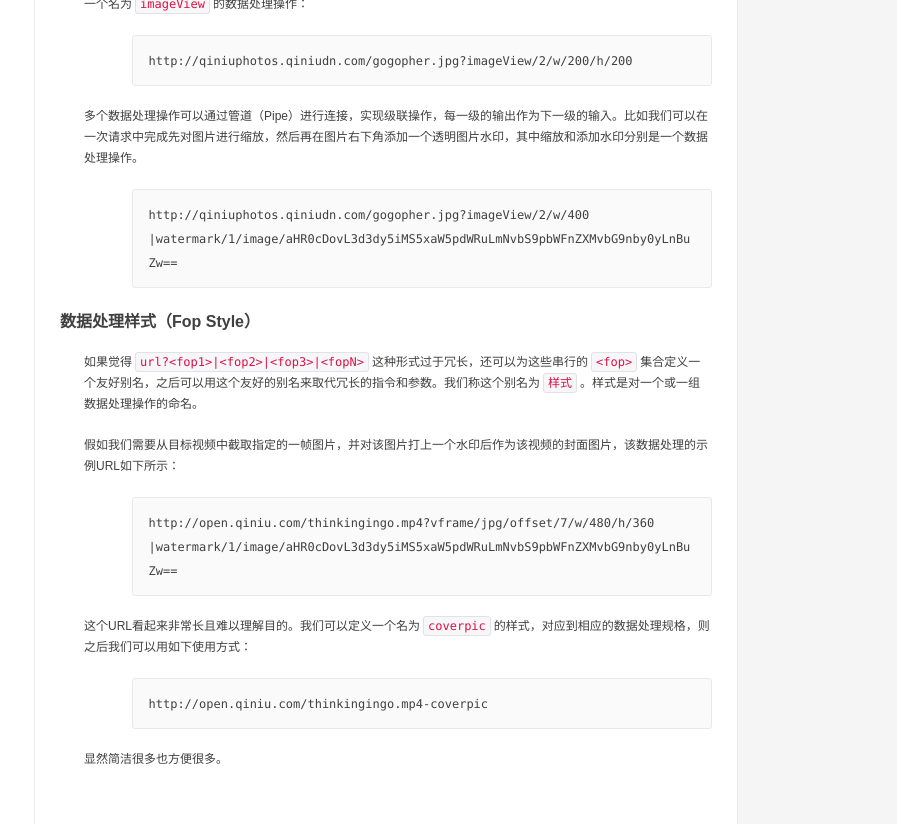
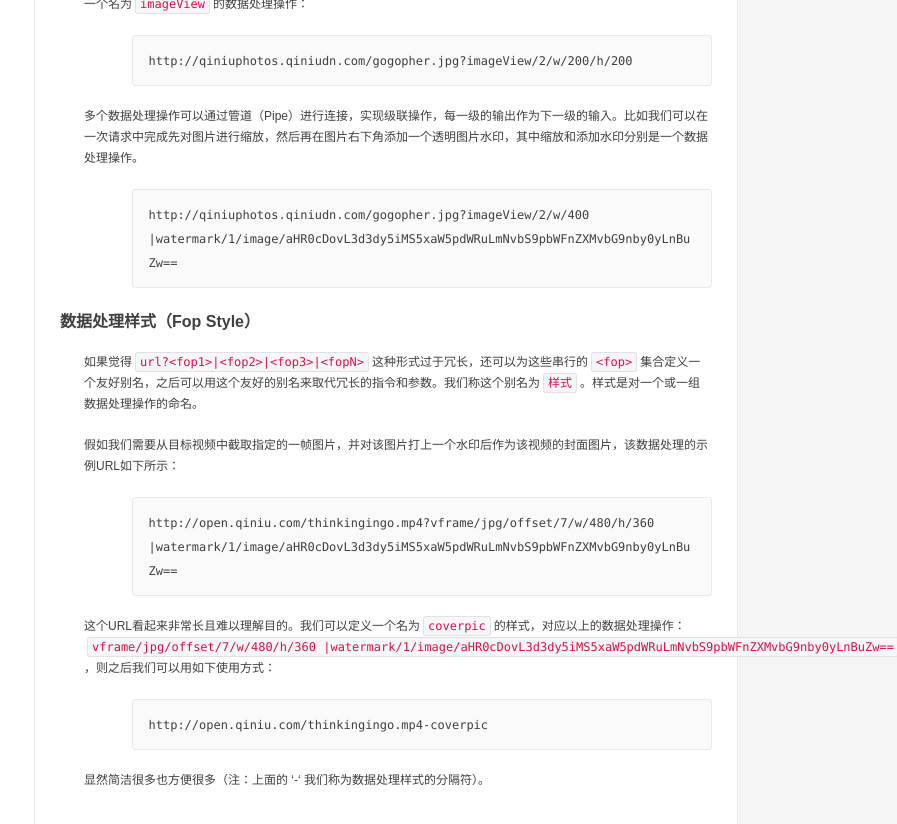
Before and after one commit to qiniu/developer.qiniu.com, a Jekyll site: the page built from docs/v6/api/overview/concepts.md, in a window 1280 px wide and 900 px high, scrolled down 2233 px. Shown: the top 824 px of the window, without its empty margins (383-1280 px from the left). Built offline with Jekyll 4.4.1, drawn with Linux system fonts in a browser that asks for light colours; comment, search, counter and statistics services are not loaded.

Commit message:
Update concepts.md

````diff
--- a/docs/v6/api/overview/concepts.md
+++ b/docs/v6/api/overview/concepts.md
@@ -102,10 +102,11 @@ http://open.qiniu.com/thinkingingo.mp4?vframe/jpg/offset/7/w/480/h/360
 |watermark/1/image/aHR0cDovL3d3dy5iMS5xaW5pdWRuLmNvbS9pbWFnZXMvbG9nby0yLnBuZw==
 ```
 
-这个URL看起来非常长且难以理解目的。我们可以定义一个名为`coverpic`的样式，对应到相应的数据处理规格，则之后我们可以用如下使用方式：
+这个URL看起来非常长且难以理解目的。我们可以定义一个名为`coverpic`的样式，对应以上的数据处理操作：`vframe/jpg/offset/7/w/480/h/360
+|watermark/1/image/aHR0cDovL3d3dy5iMS5xaW5pdWRuLmNvbS9pbWFnZXMvbG9nby0yLnBuZw==`，则之后我们可以用如下使用方式：
 
 ```
 http://open.qiniu.com/thinkingingo.mp4-coverpic
 ```
 
-显然简洁很多也方便很多。
+显然简洁很多也方便很多（注：上面的 '-' 我们称为数据处理样式的分隔符）。
````
